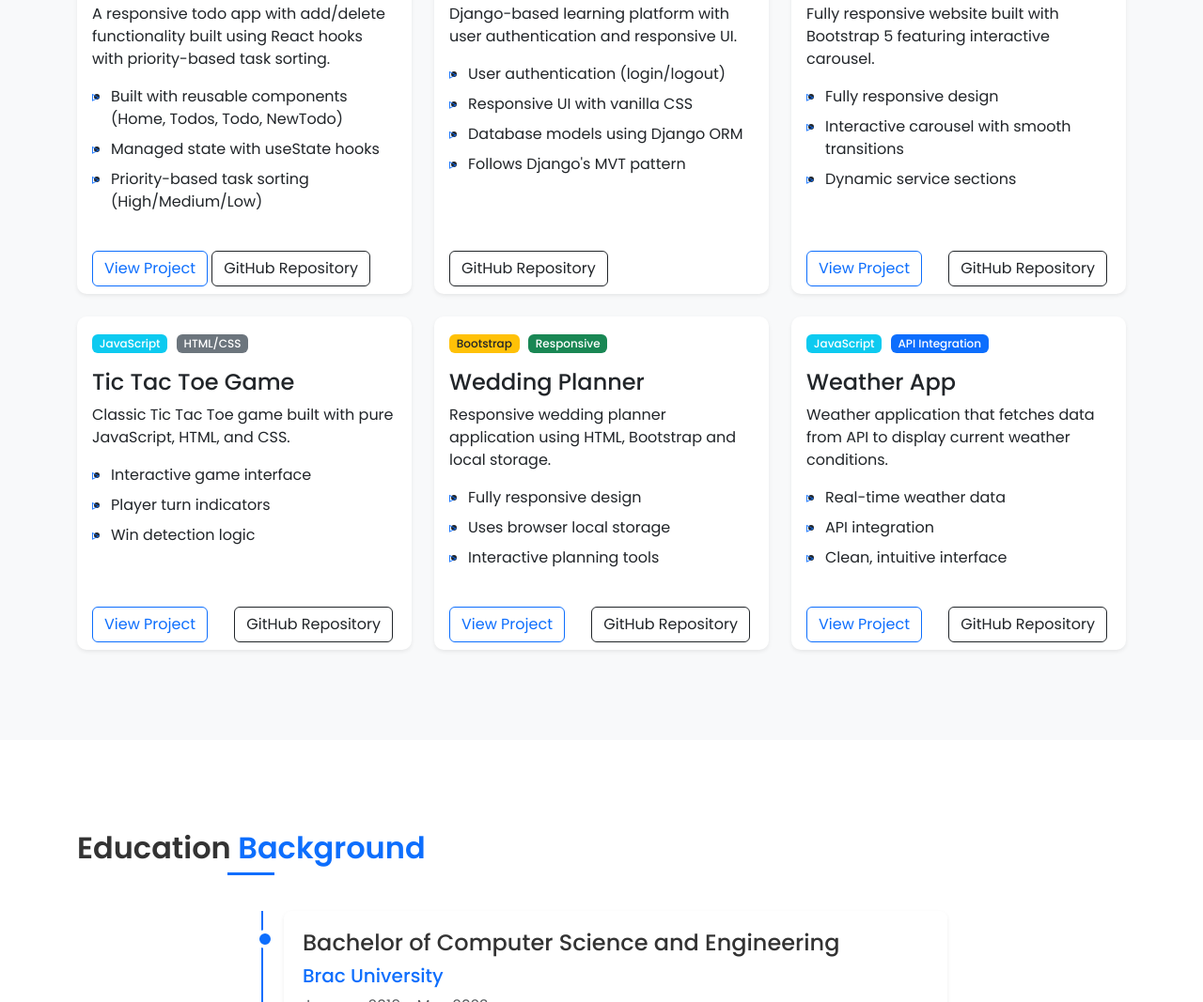
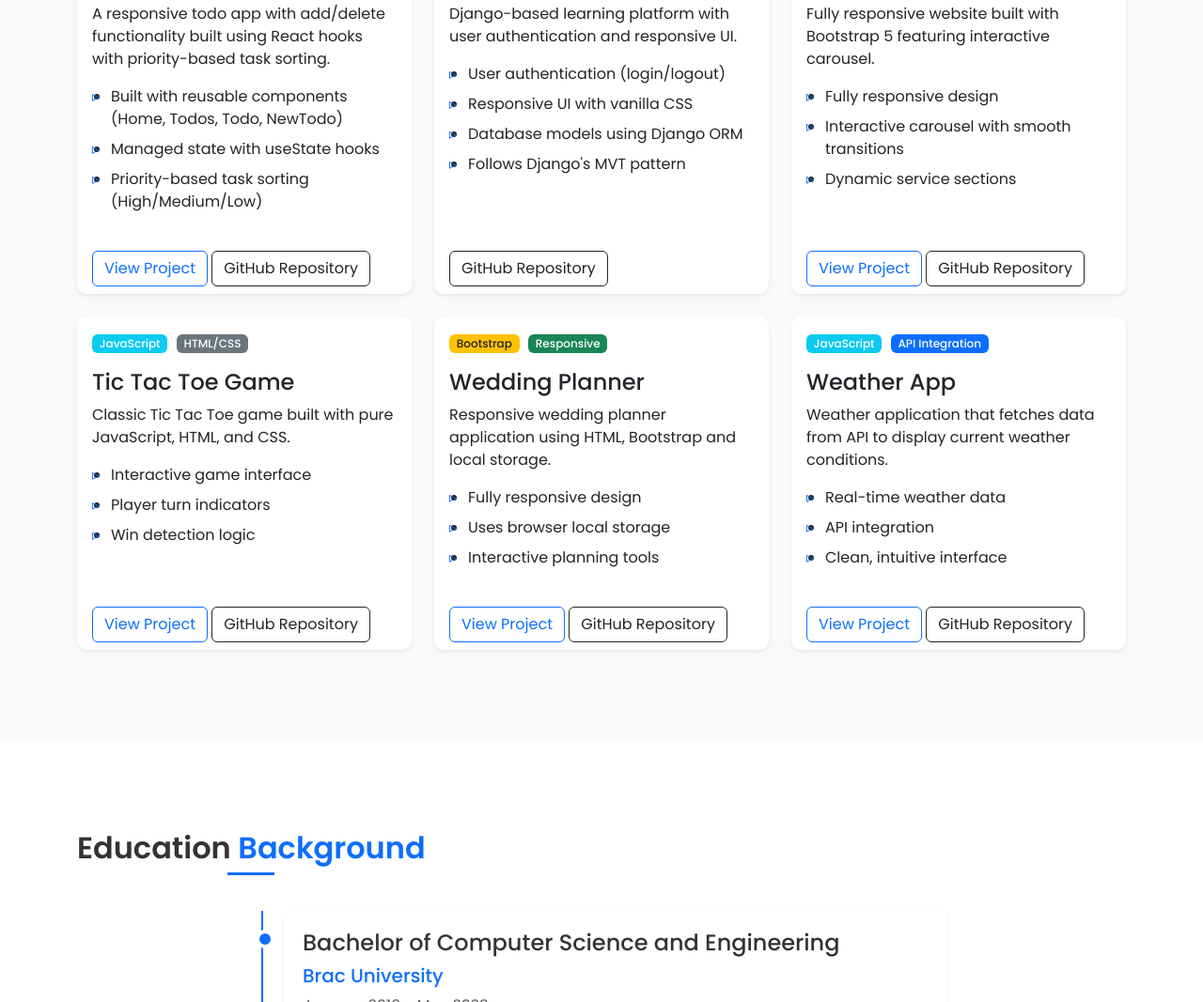
Before and after one commit to SiamAhmed32/Portfolio-2, a plain HTML site: page index.html in a window 1280 px wide. Shown: the part 2257-3324 px from the top of the page at 94% size. Drawn offline with nearby package versions, Linux system fonts and the light colour scheme.

Commit message:
Update index.html

```diff
--- a/index.html
+++ b/index.html
@@ -265,7 +265,7 @@ function solveProblem(problem) {
                         </div>
                         <div class="card-footer bg-transparent border-0">
                             <a href="https://siamahmed32.github.io/omega-services/" target="_blank" class="btn btn-outline-primary">View Project</a>
-                            <a href="https://github.com/SiamAhmed32/omega-services.git/" target="_blank" class="btn btn-outline-dark ms-4">GitHub Repository</a>
+                            <a href="https://github.com/SiamAhmed32/omega-services.git/" target="_blank" class="btn btn-outline-dark">GitHub Repository</a>
                         </div>
                     </div>
                 </div>
@@ -288,7 +288,7 @@ function solveProblem(problem) {
                         </div>
                         <div class="card-footer bg-transparent border-0">
                             <a href="https://siamahmed32.github.io/Tic-Tac-Toe-With-JS/" target="_blank" class="btn btn-outline-primary">View Project</a>
-                            <a href="https://github.com/SiamAhmed32/Tic-Tac-Toe-With-JS.git/" target="_blank" class="btn btn-outline-dark ms-4">GitHub Repository</a>
+                            <a href="https://github.com/SiamAhmed32/Tic-Tac-Toe-With-JS.git/" target="_blank" class="btn btn-outline-dark">GitHub Repository</a>
 
                         </div>
                     </div>
@@ -312,7 +312,7 @@ function solveProblem(problem) {
                         </div>
                         <div class="card-footer bg-transparent border-0">
                             <a href="https://siamahmed32.github.io/Wedding_planner/" target="_blank" class="btn btn-outline-primary">View Project</a>
-                            <a href="https://github.com/SiamAhmed32/Wedding_planner.git/" target="_blank" class="btn btn-outline-dark ms-4">GitHub Repository</a>
+                            <a href="https://github.com/SiamAhmed32/Wedding_planner.git/" target="_blank" class="btn btn-outline-dark">GitHub Repository</a>
                         </div>
                     </div>
                 </div>
@@ -335,7 +335,7 @@ function solveProblem(problem) {
                         </div>
                         <div class="card-footer bg-transparent border-0">
                             <a href="https://siamahmed32.github.io/Weather-App/" target="_blank" class="btn btn-outline-primary">View Project</a>
-                            <a href="https://github.com/SiamAhmed32/Weather-App.git/" target="_blank" class="btn btn-outline-dark ms-4">GitHub Repository</a>
+                            <a href="https://github.com/SiamAhmed32/Weather-App.git/" target="_blank" class="btn btn-outline-dark">GitHub Repository</a>
                         </div>
                     </div>
                 </div>
```
